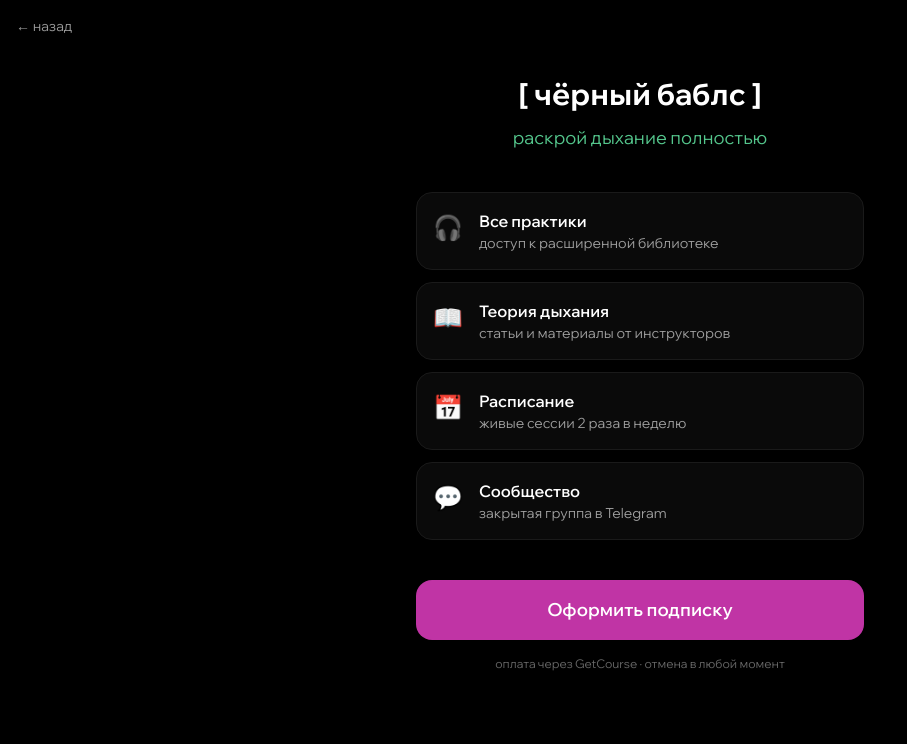
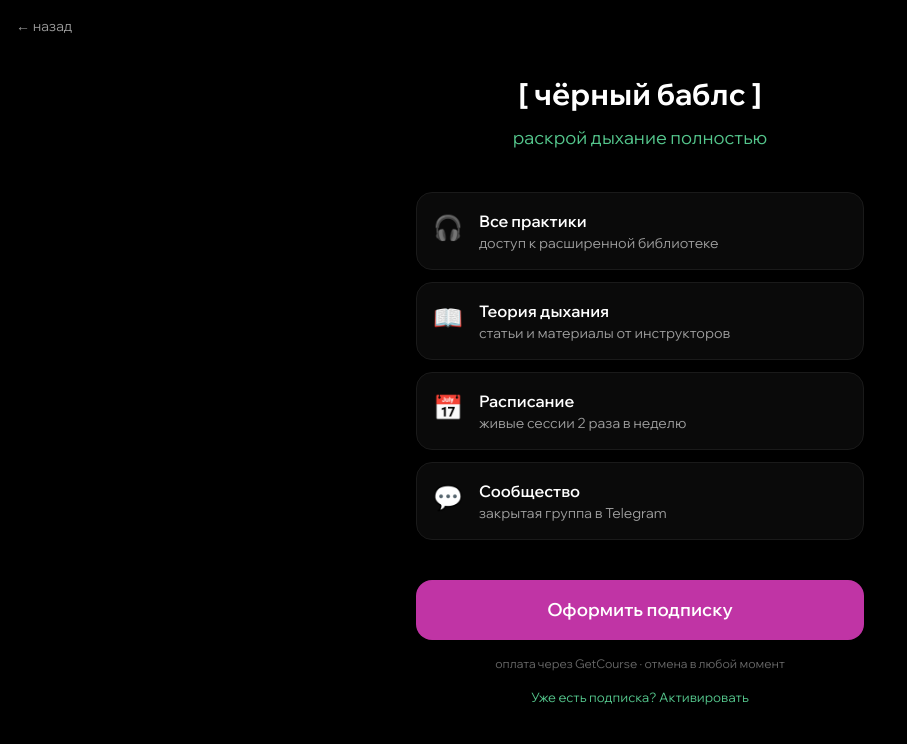
Before and after one commit to badbuddhas-project/badbuddhas-bubbles, a Next.js app: page /subscribe in a window 1280 px wide. Shown: the top 744 px of the page, without its empty margins (0-907 px from the left). Built offline with nearby package versions, Linux system fonts and the light colour scheme; no server answers.

Commit message:
feat: move activation link to landing screen, gender-neutral wording

```diff
--- a/app/subscribe/page.tsx
+++ b/app/subscribe/page.tsx
@@ -77,8 +77,7 @@ export default function SubscribePage() {
       <div className="pt-4 pb-2">
         <button
           onClick={() => {
-            if (step === 'payment') { setStep('landing'); window.scrollTo({ top: 0, behavior: 'smooth' }) }
-            else if (step === 'activate') setStep('payment')
+            if (step === 'payment' || step === 'activate') { setStep('landing'); window.scrollTo({ top: 0, behavior: 'smooth' }) }
             else router.back()
           }}
           className="text-white/60 hover:text-white transition-colors text-sm flex items-center gap-1"
@@ -126,6 +125,13 @@ export default function SubscribePage() {
             <p className="text-xs text-white/40 mt-4">
               оплата через GetCourse · отмена в любой момент
             </p>
+            <button
+              onClick={goToActivate}
+              className="mt-4 bg-transparent border-none cursor-pointer"
+              style={{ color: GREEN, fontSize: 13 }}
+            >
+              Уже есть подписка? Активировать
+            </button>
           </div>
         </>
       )}
@@ -143,14 +149,6 @@ export default function SubscribePage() {
           <p className="text-xs text-white/40 mt-4 text-center">
             оплата через GetCourse · отмена в любой момент
           </p>
-
-          <button
-            onClick={goToActivate}
-            className="w-full mt-6 py-3 rounded-2xl font-medium text-sm transition-opacity hover:opacity-90"
-            style={{ backgroundColor: DARK_CARD, border: `1px solid ${CARD_BORDER}`, color: WHITE }}
-          >
-            Уже оплатил → Активировать подписку
-          </button>
         </div>
       )}
 
```
